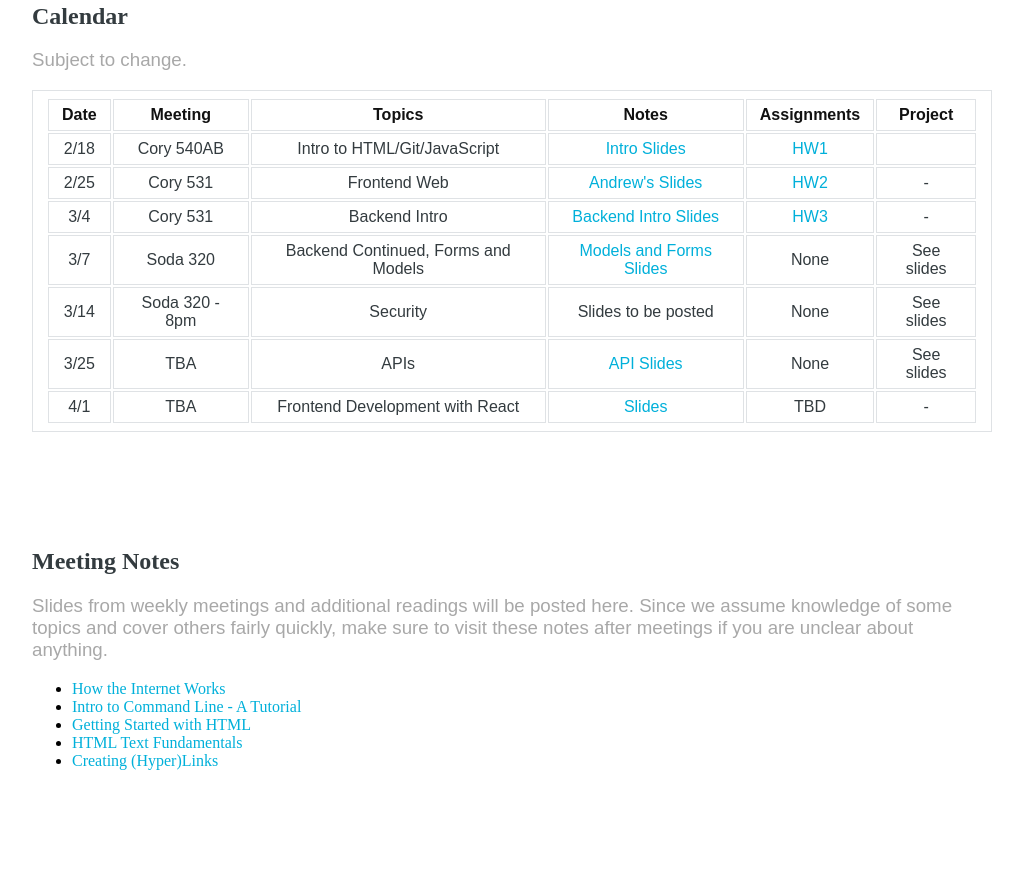
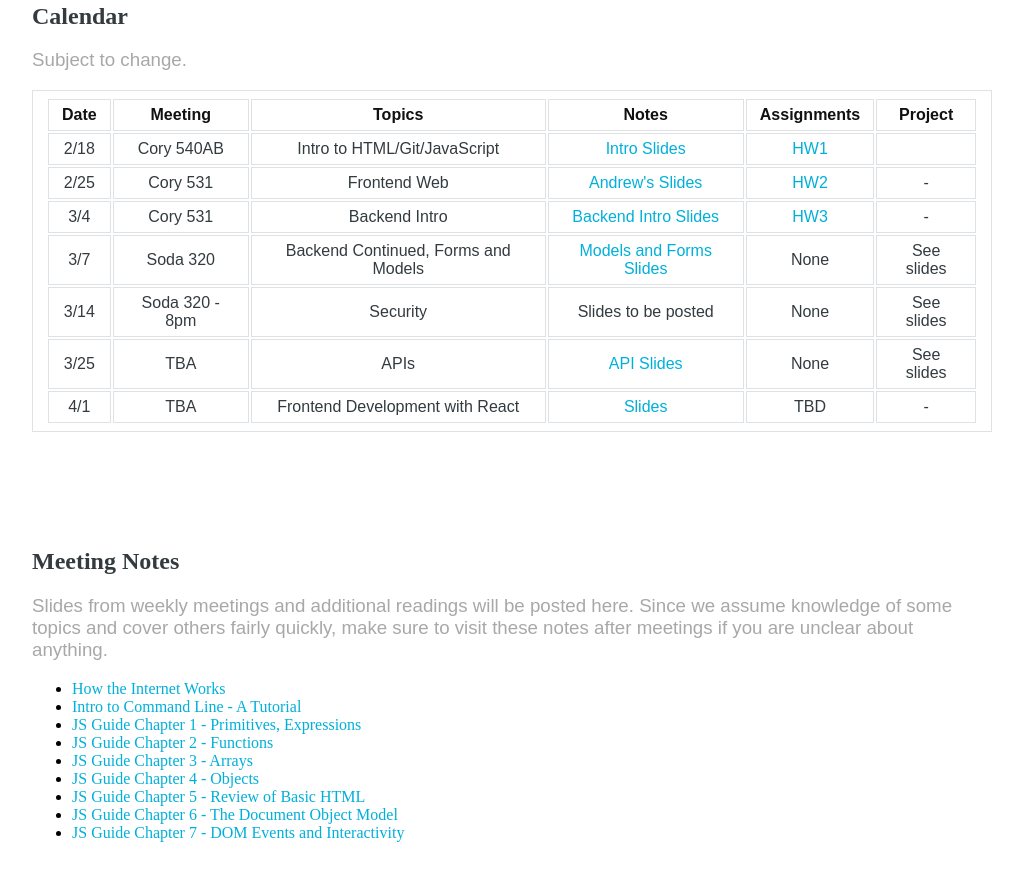
Before and after one commit to codebase-berkeley-mentored-project-sp18/codebase-berkeley-mentored-project-sp18.github.io, a plain HTML site: page index.html in a window 1280 px wide. Shown: the part 494-1387 px from the top of the page, without its empty margins (128-1151 px from the left). Before the commit the page ends 1344 px from the top, so only its background shows below. Drawn offline with Linux system fonts and the light colour scheme.

Commit message:
added js guide chapters

```diff
--- a/index.html
+++ b/index.html
@@ -112,13 +112,25 @@
                         <a href="https://tutorial.djangogirls.org/en/intro_to_command_line/">Intro to Command Line - A Tutorial</a>
                     </li>
                     <li>
-                        <a href="https://developer.mozilla.org/en-US/docs/Learn/HTML/Introduction_to_HTML/Getting_started">Getting Started with HTML</a>
+                        <a href="https://theandrewchan.gitbooks.io/javascript-crash-course/content/chapter1.html">JS Guide Chapter 1 - Primitives, Expressions</a>
                     </li>
                     <li>
-                        <a href="https://developer.mozilla.org/en-US/docs/Learn/HTML/Introduction_to_HTML/HTML_text_fundamentals">HTML Text Fundamentals</a>
+                      <a href="https://theandrewchan.gitbooks.io/javascript-crash-course/content/functions.html">JS Guide Chapter 2 - Functions</a>
                     </li>
                     <li>
-                        <a href="https://developer.mozilla.org/en-US/docs/Learn/HTML/Introduction_to_HTML/Creating_hyperlinks">Creating (Hyper)Links</a>
+                      <a href="https://theandrewchan.gitbooks.io/javascript-crash-course/content/arrays.html">JS Guide Chapter 3 - Arrays</a>
+                    </li>
+                    <li>
+                      <a href="https://theandrewchan.gitbooks.io/javascript-crash-course/content/objects.html">JS Guide Chapter 4 - Objects</a>
+                    </li>
+                    <li>
+                      <a href="https://theandrewchan.gitbooks.io/javascript-crash-course/content/review-of-basic-html.html">JS Guide Chapter 5 - Review of Basic HTML</a>
+                    </li>
+                    <li>
+                      <a href="https://theandrewchan.gitbooks.io/javascript-crash-course/content/6-the-document-object-model-dom.html">JS Guide Chapter 6 - The Document Object Model</a>
+                    </li>
+                    <li>
+                      <a href="https://theandrewchan.gitbooks.io/javascript-crash-course/content/7-dom-events-and-interactivity.html">JS Guide Chapter 7 - DOM Events and Interactivity</a>
                     </li>
                 </ul>
             </div>
```
